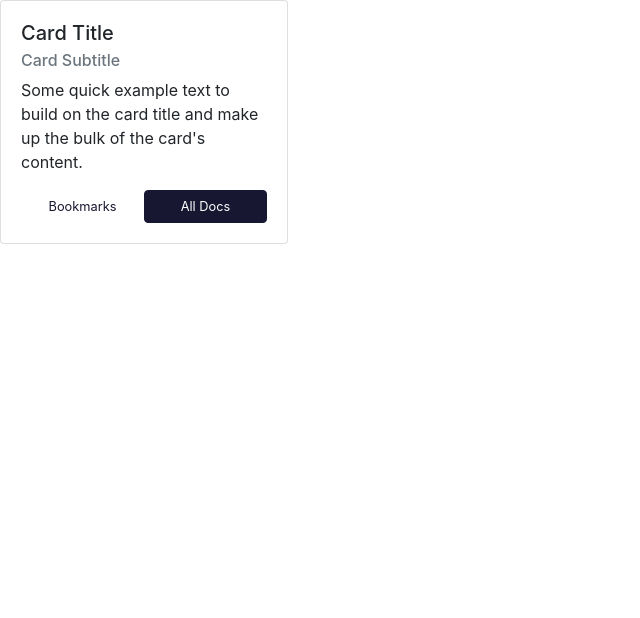
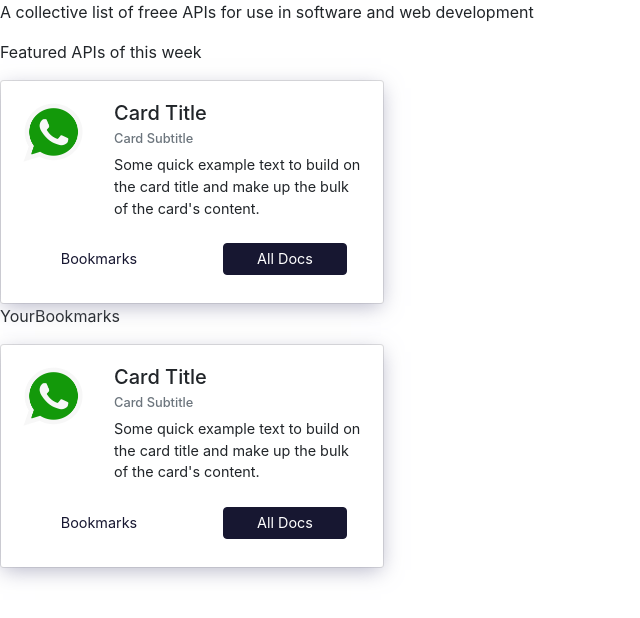
Before and after one commit to mechanicworld/api-dashboard, a React (Create React App) app: page / in a window 1280 px wide. Shown: the top 618 px of the page, without its empty margins (0-640 px from the left). Built offline with nearby package versions, Linux system fonts and the light colour scheme.

Commit message:
Add ApiCard Layout

```diff
--- a/package.json
+++ b/package.json
@@ -7,6 +7,7 @@
     "@testing-library/react": "^11.2.7",
     "@testing-library/user-event": "^12.8.3",
     "bootstrap": "^4.6.0",
+    "bootstrap-icons": "^1.5.0",
     "json-server": "^0.16.3",
     "react": "^17.0.2",
     "react-bootstrap": "^1.6.0",
--- a/src/components/ApiCard/ApiCard.js
+++ b/src/components/ApiCard/ApiCard.js
@@ -1,19 +1,33 @@
 import React from 'react'
+
 import Card from 'react-bootstrap/Card'
 import Buttons from '../Buttons/Buttons'
+import test from '../../assets/test.png'
+import style from './ApiCard.module.css'
 
 function ApiCard() {
   return (
     <div>
-      <Card style={{ width: '18rem' }}>
-        <Card.Body>
-          <Card.Title>Card Title</Card.Title>
-          <Card.Subtitle className="mb-2 text-muted">Card Subtitle</Card.Subtitle>
-          <Card.Text>
-            Some quick example text to build on the card title and make up the bulk of
-            the card's content.
+      <Card style={{ width: '24rem' }}>
+        <Card.Body className={` ${style.body} `}>
+          <div className="row">
+            <div className="col-3">
+              <img src={test} />
+            </div>
+            <div className="col-9">
+              <Card.Title>Card Title</Card.Title>
+              <Card.Subtitle className={` mb-2 text-muted ${style.subtitle} `}>Card Subtitle</Card.Subtitle>
+              <Card.Text className={` ${style.text} `}>
+                Some quick example text to build on the card title and make up the bulk of
+                the card's content.
           </Card.Text>
-          <Buttons />
+            </div>
+          </div>
+          <div className={`mt-3 row d-flex  justify-content-around`}>
+            <Buttons />
+          </div>
+
+
         </Card.Body>
       </Card>
     </div>
--- a/src/components/ApiCard/ApiCard.module.css
+++ b/src/components/ApiCard/ApiCard.module.css
@@ -0,0 +1,21 @@
+*{
+  box-sizing: border-box;
+}
+
+.body{
+
+  box-shadow: 0px 5px 20px -2px rgba(153, 153, 177, 0.72);
+}
+
+img{
+  width: 4rem;
+  height: 4rem;
+}
+
+.subtitle{
+  font-size: 0.8rem !important;
+}
+
+.text{
+  font-size: 0.9rem !important;
+}
--- a/src/components/Buttons/Buttons.js
+++ b/src/components/Buttons/Buttons.js
@@ -6,15 +6,10 @@ import style from './Buttons.module.css'
 
 function Buttons() {
   return (
-    <div>
-      <Col>
-        <Row>
-          <Button className={style.bookmarks} >Bookmarks</Button>
-          <Button className={style.allDocs} >All Docs</Button>
-
-        </Row>
-      </Col>
-    </div>
+    <>
+      <Button className={`col-4 p-1 m-2 ${style.bookmarks}`} >Bookmarks</Button>
+      <Button className={`col-4 p-1 m-2 ${style.allDocs}`} >All Docs</Button>
+    </>
   )
 }
 
--- a/src/components/Buttons/Buttons.module.css
+++ b/src/components/Buttons/Buttons.module.css
@@ -12,7 +12,7 @@
   border-color: var(--darkBlue)!important;
   color: var(--white) !important;
   width: 50%;
-  font-size: 0.8rem !important;
+  font-size: 0.9rem !important;
 
 }
 
@@ -21,9 +21,9 @@
   border-color: var(--white)!important;
   color: var(--darkBlue) !important;
   width: 50%;
-  font-size: 0.8rem !important;
+  font-size: 0.9rem !important;
 }
 
 Button:hover{
-  transform: scale(1.1);
+
 }
--- /dev/null
+++ b/src/components/SearchBar/SearchBar.js
@@ -0,0 +1,11 @@
+import React from 'react'
+
+function SearchBar() {
+  return (
+    <div>
+
+    </div>
+  )
+}
+
+export default SearchBar
--- a/src/pages/Dashboard.js
+++ b/src/pages/Dashboard.js
@@ -1,10 +1,24 @@
 import React from 'react'
 import ApiCard from '../components/ApiCard/ApiCard'
+import SearchBar from '../components/SearchBar/SearchBar'
 
 function Dashboard() {
   return (
     <div>
-      <ApiCard/>
+
+      <div>
+        <p>A collective list of freee APIs for use in software and web development</p>
+        <SearchBar />
+      </div>
+      <div>
+        <p>Featured APIs of this week</p>
+        <ApiCard />
+      </div>
+      <div>
+        <p>YourBookmarks</p>
+        <ApiCard />
+      </div>
+
     </div>
   )
 }
```
Also changed, not shown: src/assets/test.png (added), src/components/SearchBar/SearchBar.module.css (added), 1 other file (tests, documents, lock files or other folders).
